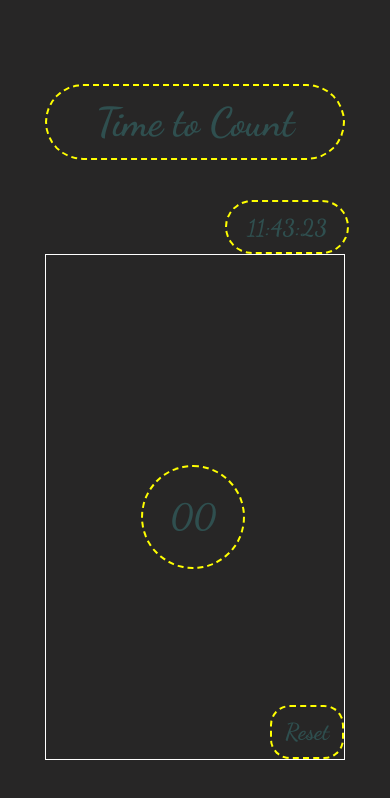
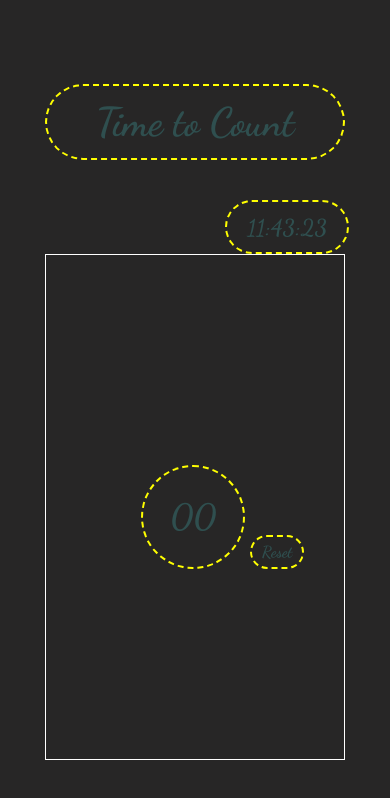
Before and after one commit to NurAleynaPektas/Counter, a plain HTML site: page index.html in a window 390 px wide. Drawn offline with Linux system fonts and the light colour scheme.

Commit message:
fix(styles): Corrected typo in styles.css

```diff
--- a/styles.css
+++ b/styles.css
@@ -97,6 +97,7 @@ button {
     align-items: center;
     position: relative;
   }
+  .counter
   .reset {
     position: absolute;
     bottom: 0px;
```
